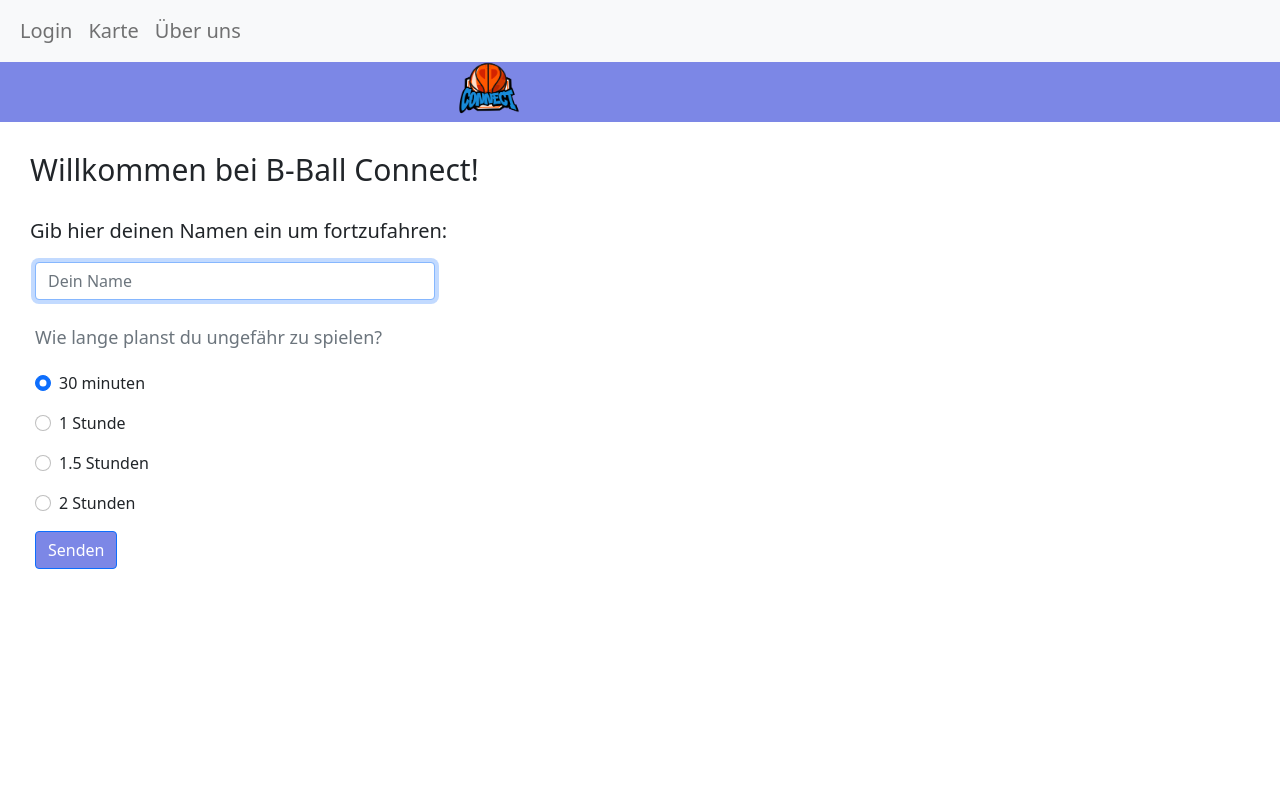
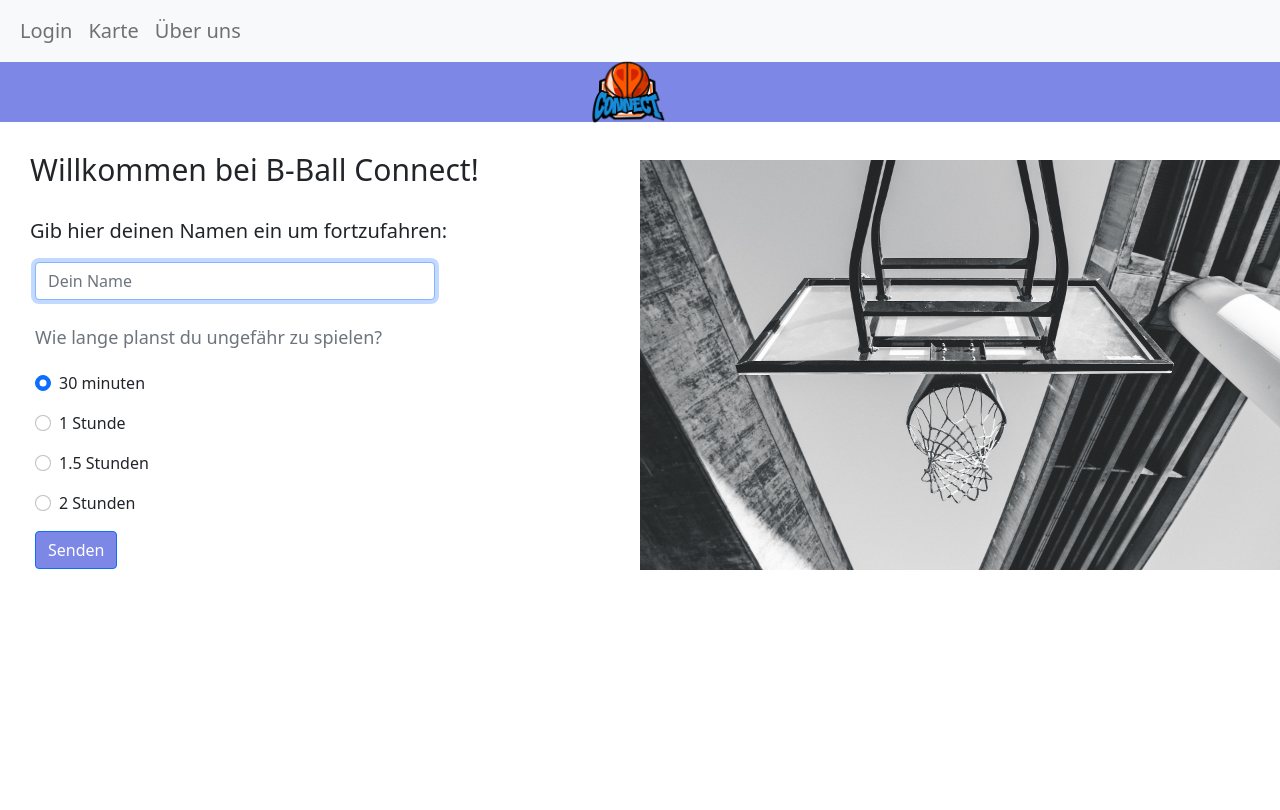
Before and after one commit to xXSmarties3000Xx/Maturaarbeit-GitHub, a PHP site: page /bballconnect/ in a window 1280 px wide. Shown: the top 810 px of the page. Run offline with PHP 8.4, Linux system fonts and the light colour scheme.

Commit message:
index design

```diff
--- a/index.css
+++ b/index.css
@@ -101,7 +101,7 @@ button#myButton {
 }
 
 @media only screen and (min-width: 768px) {
-  img {
+  #hoop {
     display: block;
   }
 
@@ -113,3 +113,9 @@ button#myButton {
     top: 350px;
   }
 }
+
+#logo {
+  width: 121px;
+  top: -50px;
+  left: 44%;
+}
```
Also changed, not shown: spielfeldauswahl.css (line endings or trailing spaces).
